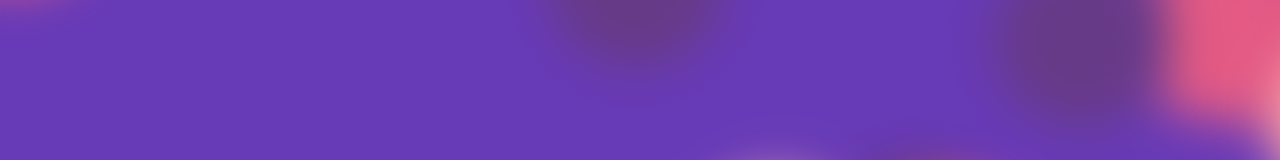
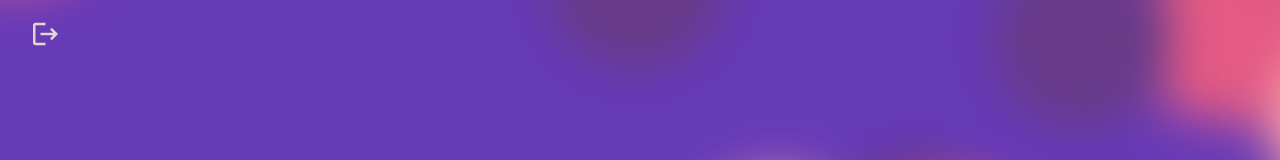
Before and after one commit to Luisfc68/tp-snake-frontend, an Angular app: page / in a window 1280 px wide. Shown: the top 160 px of the page. Built offline with nearby package versions, Linux system fonts and the light colour scheme.

Commit message:
Agrega boton logout

```diff
--- a/src/app/pages/main-page/main-page.component.html
+++ b/src/app/pages/main-page/main-page.component.html
@@ -1,3 +1,10 @@
+<button
+  mat-icon-button
+  class="logout-button"
+  (click)="doLogout()"
+>
+  <mat-icon>logout</mat-icon>
+</button>
 <main>
   <section class="join-game-panel floating-box">
     <div class="code-input-wrapper">
--- a/src/app/pages/main-page/main-page.component.scss
+++ b/src/app/pages/main-page/main-page.component.scss
@@ -121,4 +121,17 @@
       }
     }
   }
+
+  .logout-button {
+    position: fixed;
+    display: block;
+    top: 2%;
+    left: 2%;
+    color: $dark-white;
+    .mat-icon{
+      height:30px;
+      width:30px;
+      font-size:30px;
+    }
+  }
 }
--- a/src/app/pages/main-page/main-page.component.ts
+++ b/src/app/pages/main-page/main-page.component.ts
@@ -12,4 +12,8 @@ export class MainPageComponent implements OnInit {
   ngOnInit(): void {
   }
 
+  doLogout() {
+    // todo implementar
+  }
+
 }
```
